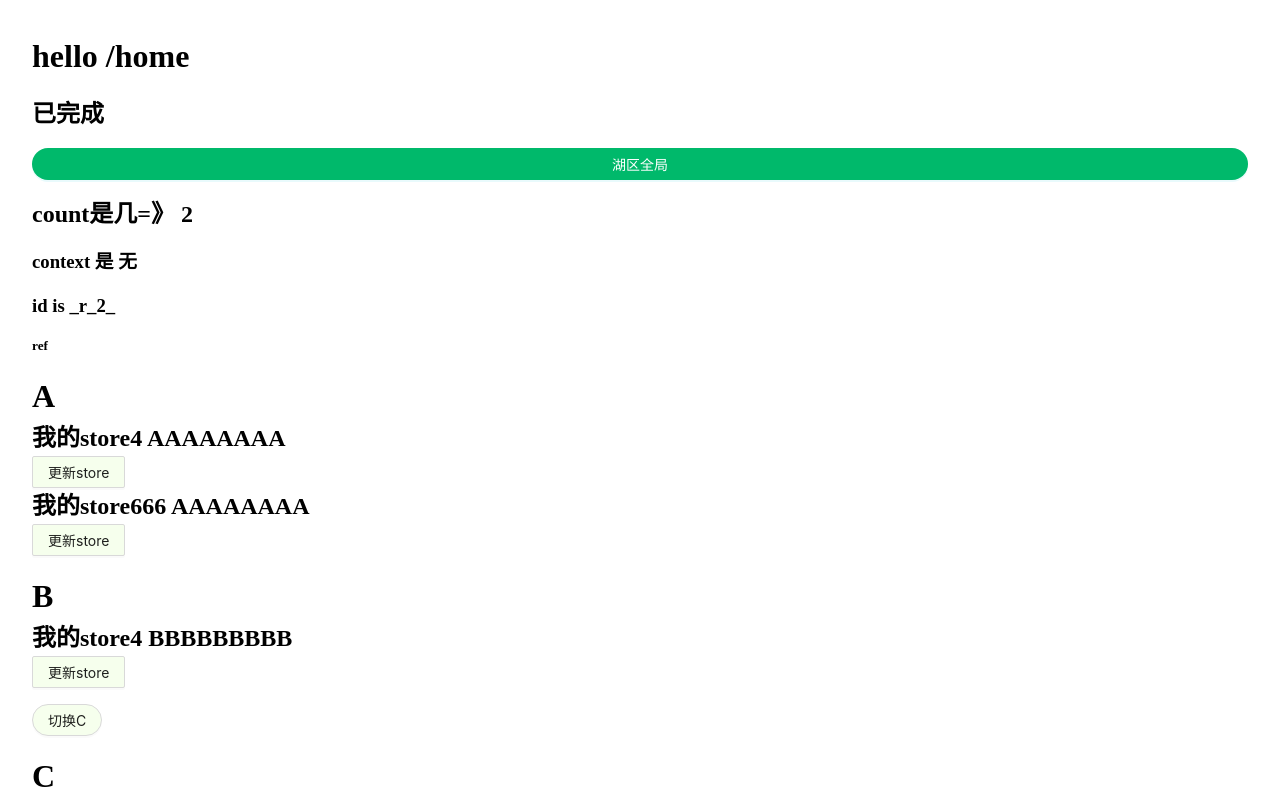
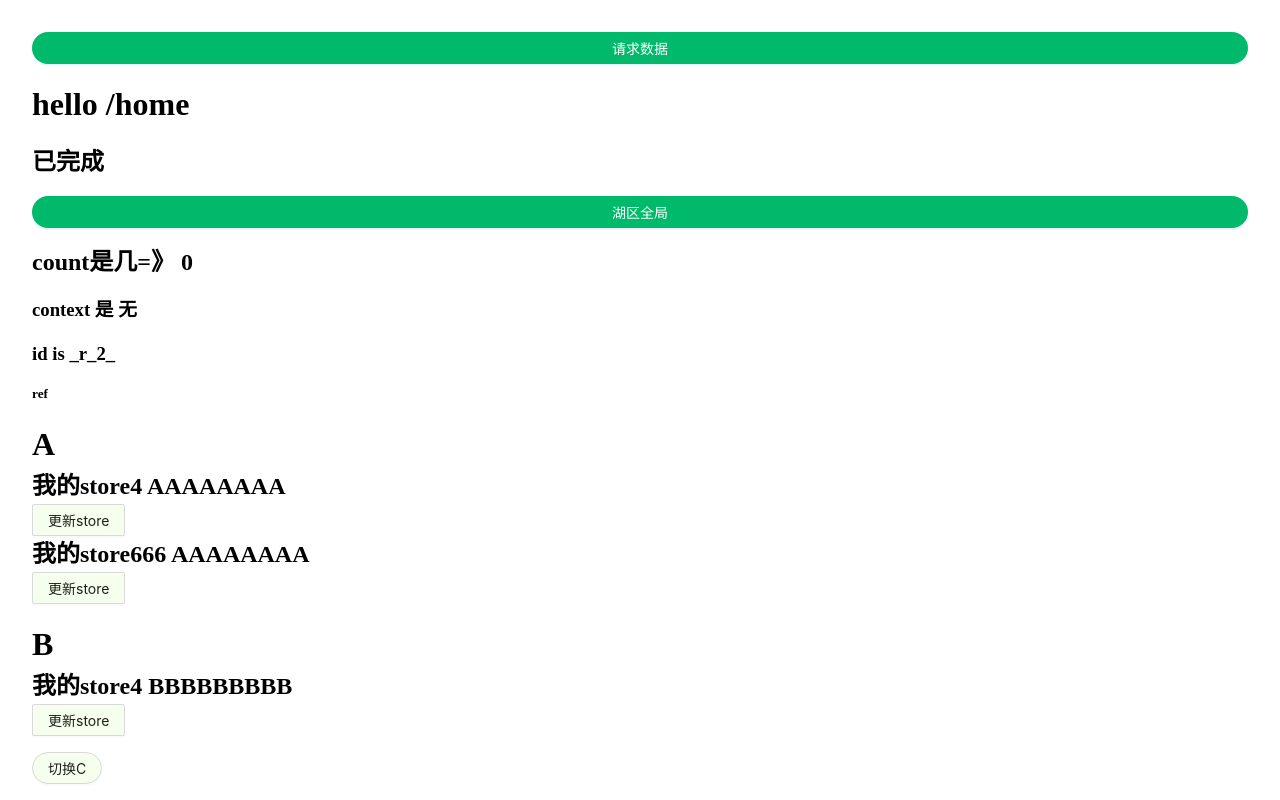
Before and after one commit to aehrfbszer/my-react-template, a React (Vite) app: page /home in a window 1280 px wide. Built offline with nearby package versions, Linux system fonts and the light colour scheme; no server answers.

Commit message:
✨ feat: startTransition不堪大用
startTransition如果里面是异步方法，执行时会阻塞页面切换（pathname变更）。唯一有意义的使用场景是setData里是大量数据、复杂dom渲染时，使用startTransition降低优先级，减少卡顿。

```diff
--- a/src/Bpp.tsx
+++ b/src/Bpp.tsx
@@ -1,13 +1,13 @@
+import { Button } from "antd";
+import type React from "react";
+import { use, useId, useState, useTransition } from "react";
 import { useLocation } from "react-router";
-import type React from "react";
-import { use, useEffect, useId, useState, useTransition } from "react";
 import { getHomeList } from "./api/home";
-import { SomeContext } from "./Layout";
 import PageA from "./components/PageA";
 import PageB from "./components/PageB";
+import PageC from "./components/PageC";
+import { SomeContext } from "./Layout";
 import { simpleStore } from "./store/simpleStore";
-import PageC from "./components/PageC";
-import { Button } from "antd";
 import "./Bpp.css";
 const Bpp: React.FC = () => {
   const location = useLocation();
@@ -16,19 +16,33 @@ const Bpp: React.FC = () => {
   const cc = use(SomeContext);
   const ddd = useId();
   const [show, setShow] = useState(true);
-  useEffect(() => {
+
+  const func = async () => {
     startTransition(async () => {
       try {
         await getHomeList({ fasd: "3" });
       } catch (e) {
         console.log(e, "eee");
       } finally {
-        setCount((pre) => pre + 1);
+        startTransition(() => {
+          setCount((pre) => pre + 1);
+        });
       }
     });
-  }, []);
+  };
+
   return (
     <div className="bpp">
+      <Button
+        shape="round"
+        type="primary"
+        onClick={() => {
+          console.log("点击了按钮");
+          func();
+        }}
+      >
+        请求数据
+      </Button>
       <h1>hello {location.pathname}</h1>
       <h2>{isPending ? "加载中" : "已完成"}</h2>
       <Button
```
